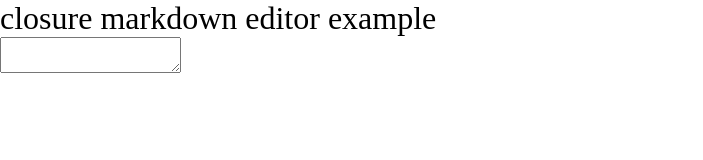
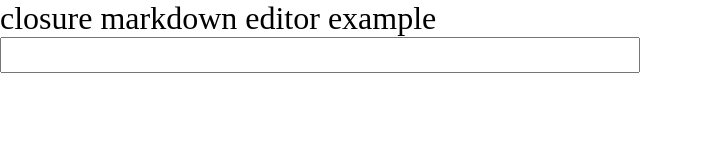
Before and after one commit to sosukesuzuki-sandbox/closure-markdown-editor-example, a website: page src/index.html in a window 1280 px wide. Shown: the whole page, without its empty margins (0-703 px from the left). Drawn offline with Linux system fonts and the light colour scheme.

Commit message:
Apply some styles

```diff
--- a/src/index.html
+++ b/src/index.html
@@ -5,8 +5,10 @@
   <link rel="stylesheet" href="./styles.css" />
 </head>
 <body>
-  <h1>closure markdown editor example</h1>
-  <div>
+  <div class="header">
+    <h1>closure markdown editor example</h1>
+  </div>
+  <div class="detail">
     <textarea class="editor"></textarea>
     <div class="renderer"></div>
   </div>
--- a/src/styles.css
+++ b/src/styles.css
@@ -33,3 +33,17 @@ img {
   max-width: 100%;
   height: auto;
 }
+
+.detail {
+  display: flex;
+  width: 100%;
+}
+
+.detail .editor,
+.detail .renderer {
+  width: 50%;
+}
+
+.detail .editor {
+  resize: none;
+}
```
